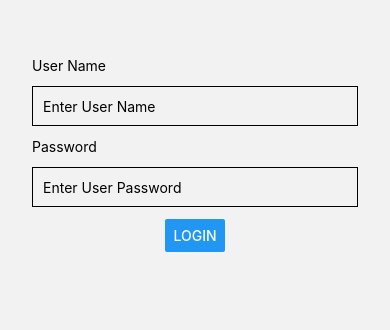
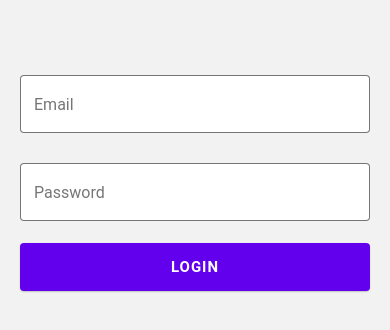
Before and after one commit to vpatidar94/bs-pos-app, a React Native app: screen /login in a window 390 px wide. Shown: the part 138-468 px from the top of the page. Built offline with nearby package versions, Linux system fonts and the light colour scheme.

Commit message:
add login ui and login issue fixed

```diff
--- a/components/HomeScreen.tsx
+++ b/components/HomeScreen.tsx
@@ -1,7 +1,10 @@
 import React, { Component } from "react";
-import { Text, SafeAreaView, StyleSheet, TextInput, Button, View, FlatList, Image } from "react-native";
+import { Text, SafeAreaView, StyleSheet, TextInput, Button, View, FlatList, Image,Dimensions } from "react-native";
 import Card from './Card';
 import { HomeMenuList } from './HomeMenuList'
+
+const windowWidth = Dimensions.get('window').width;
+const windowHeight = Dimensions.get('window').height;
 
 class HomeScreen extends Component {
   constructor(props) {
@@ -75,8 +78,8 @@ const styles = StyleSheet.create({
     color: 'black',
   },
   card: {
-    height: 100,
-    width: 170,
+    height: windowHeight-550,
+    width: windowWidth-190,
     backgroundColor: 'white',
     justifyContent: 'center', //Centered vertically
     alignItems: 'center', // Centered horizontally
--- a/components/LoginScreen.tsx
+++ b/components/LoginScreen.tsx
@@ -1,8 +1,12 @@
 import React, { Component } from "react";
-import { Text, SafeAreaView, ScrollView, StyleSheet, TextInput, Button, View } from "react-native";
+import { Text, SafeAreaView, ScrollView, StyleSheet, TextInput, Button, View, TouchableOpacity } from "react-native";
 import AsyncStorage from '@react-native-async-storage/async-storage';
 import AuthService from '../service/authService';
 import { localDataSet } from '../config/localDataSet';
+import ButtonCustom from '../components/common/Button'
+import TextInputCustom from '../components/common/TextInput'
+import { theme } from '../core/theme'
+import { StackActions } from '@react-navigation/native';
 
 const AuthServiceApi = new AuthService()
 
@@ -19,7 +23,7 @@ class LoginScreen extends Component {
   }
 
   componentDidMount() {
-    let token = this.getData();
+    this.getData();
   }
 
 
@@ -28,14 +32,12 @@ class LoginScreen extends Component {
     try {
       const token = await localDataSet.getLocal('token');
       //const token = await AsyncStorage.getItem('token');
-      console.log("jsonValuejsonValue", token);
       if (token != null) {
         this.props.navigation.navigate('landing');
       } else {
         this.props.navigation.navigate('login');
       }
       // return token != null ? JSON.parse(token) : null;
-      return token;
     } catch (e) {
       // error reading value
     }
@@ -44,6 +46,9 @@ class LoginScreen extends Component {
 
 
   handleValidation = () => {
+    this.setState({
+      errors: {}
+    })
     let errors = {}
     let formIsValid = true
     // Name
@@ -51,9 +56,9 @@ class LoginScreen extends Component {
     // Email
     if (!this.state.userName) {
       formIsValid = false
-      errors['email'] = 'Cannot be empty'
-    }
-    if (typeof this.state.userName !== 'undefined') {
+      errors['email'] = "Email can't be empty"
+    } else {
+      if (this.state.userName) {
         let lastAtPos = this.state.userName.lastIndexOf('@')
         let lastDotPos = this.state.userName.lastIndexOf('.')
         if (!(
@@ -65,13 +70,22 @@ class LoginScreen extends Component {
         )
         ) {
           formIsValid = false
-        errors['email'] = 'Email is not valid'
+          errors['email'] = 'Ooops! We need a valid email address.'
         }
       }
+    }
+
     if (!this.state.userPassword) {
       formIsValid = false
-      errors['password'] = 'Cannot be empty'
+      errors['password'] = "Password can't be empty"
+    } else {
+      console.log("jj", this.state.userPassword.length)
+      if (this.state.userPassword.length < 5) {
+        formIsValid = false
+        errors['password'] = 'Password must be at least 5 characters long'
       }
+    }
+
 
     this.setState({ errors: errors })
     return formIsValid
@@ -96,7 +110,10 @@ class LoginScreen extends Component {
             })
             if (result.body.token) {
               localDataSet.setLocal('token', result.body.token);
-              this.props.navigation.navigate('landing');
+              // this.props.navigation.navigate('landing');
+              this.props.navigation.dispatch(
+                StackActions.replace('landing')
+              );
             }
           } else {
 
@@ -118,7 +135,7 @@ class LoginScreen extends Component {
             paddingHorizontal: 20,
           }}
         >
-          <Text style={styles.label}>User Name</Text>
+          {/* <Text style={styles.label}>User Name</Text>
           <TextInput
             style={styles.input}
             onChangeText={(userName) => this.setState({ userName })}
@@ -147,15 +164,46 @@ class LoginScreen extends Component {
 
           {this.state.alertBox ? <View>
             <Text>{this.state.actionMessage} </Text>
-          </View> : <Text> </Text>}
+          </View> : <Text> </Text>} */}
 
-          {/* <TextInput
-        style={styles.input}
-        onChangeText={onChangeNumber}
-        value={number}
-        placeholder="useless placeholder"
-        keyboardType="numeric"
-      /> */}
+          <TextInputCustom
+            label="Email"
+            returnKeyType="next"
+            value={this.state.userName}
+            onChangeText={(userName) => this.setState({ userName })}
+            error={!!this.state.errors.email}
+            errorText={this.state.errors.email}
+            autoCapitalize="none"
+            autoCompleteType="email"
+            textContentType="emailAddress"
+            keyboardType="email-address"
+          />
+          <TextInputCustom
+            label="Password"
+            returnKeyType="done"
+            value={this.state.userPassword}
+            onChangeText={(userPassword) => this.setState({ userPassword })}
+            error={!!this.state.errors.password}
+            errorText={this.state.errors.password}
+            secureTextEntry
+          />
+          {/* <View style={styles.forgotPassword}>
+            <TouchableOpacity
+              onPress={() => navigation.navigate('ResetPasswordScreen')}
+            >
+              <Text style={styles.forgot}>Forgot your password?</Text>
+            </TouchableOpacity>
+          </View> */}
+          <ButtonCustom mode="contained" onPress={this.loginMe}>
+            Login
+      </ButtonCustom>
+          {/* <View style={styles.row}>
+            <Text>Don’t have an account? </Text>
+            <TouchableOpacity onPress={() => navigation.replace('RegisterScreen')}>
+              <Text style={styles.link}>Sign up</Text>
+            </TouchableOpacity>
+          </View> */}
+
         </ScrollView>
       </SafeAreaView>
     );
@@ -163,29 +211,48 @@ class LoginScreen extends Component {
 }
 
 const styles = StyleSheet.create({
-  input: {
-    height: 40,
-    margin: 12,
-    borderWidth: 1,
-    padding: 10,
+  forgotPassword: {
+    width: '100%',
+    alignItems: 'flex-end',
+    marginBottom: 24,
   },
-  label: {
-    marginLeft: 12,
+  row: {
+    flexDirection: 'row',
+    marginTop: 4,
   },
-  btnView: {
-    width: "100%",
-    alignItems: 'center',
-    justifyContent: 'center',
-    // marginLeft: 12,
-    // marginRight: 12,
-    // padding:20,
+  forgot: {
+    fontSize: 13,
+    color: theme.colors.secondary,
   },
-  btn: {
-    width: "100%",
-    color: 'red',
-    margin: 20,
-    padding: 20
-  }
-});
+  link: {
+    fontWeight: 'bold',
+    color: theme.colors.primary,
+  },
+})
+// const styles = StyleSheet.create({
+//   input: {
+//     height: 40,
+//     margin: 12,
+//     borderWidth: 1,
+//     padding: 10,
+//   },
+//   label: {
+//     marginLeft: 12,
+//   },
+//   btnView: {
+//     width: "100%",
+//     alignItems: 'center',
+//     justifyContent: 'center',
+//     // marginLeft: 12,
+//     // marginRight: 12,
+//     // padding:20,
+//   },
+//   btn: {
+//     width: "100%",
+//     color: 'red',
+//     margin: 20,
+//     padding: 20
+//   }
+// });
 
 export default LoginScreen;
--- /dev/null
+++ b/components/common/Button.jsx
@@ -0,0 +1,32 @@
+import React from 'react'
+import { StyleSheet } from 'react-native'
+import { Button as PaperButton } from 'react-native-paper'
+import { theme } from '../../core/theme'
+
+export default function Button({ mode, style, ...props }) {
+  return (
+    <PaperButton
+      style={[
+        styles.button,
+        mode === 'outlined' && { backgroundColor: theme.colors.surface },
+        style,
+      ]}
+      labelStyle={styles.text}
+      mode={mode}
+      {...props}
+    />
+  )
+}
+
+const styles = StyleSheet.create({
+  button: {
+    width: '100%',
+    marginVertical: 10,
+    paddingVertical: 2,
+  },
+  text: {
+    fontWeight: 'bold',
+    fontSize: 15,
+    lineHeight: 26,
+  },
+})
--- /dev/null
+++ b/components/common/TextInput.tsx
@@ -0,0 +1,43 @@
+
+import React from 'react'
+import { View, StyleSheet, Text } from 'react-native'
+import { TextInput as Input } from 'react-native-paper'
+import { theme } from '../../core/theme'
+
+export default function TextInput({ errorText, description, ...props }) {
+  return (
+    <View style={styles.container}>
+      <Input
+        style={styles.input}
+        selectionColor={theme.colors.primary}
+        underlineColor="transparent"
+        mode="outlined"
+        {...props}
+      />
+      {description && !errorText ? (
+        <Text style={styles.description}>{description}</Text>
+      ) : null}
+      {errorText ? <Text style={styles.error}>{errorText}</Text> : null}
+    </View>
+  )
+}
+
+const styles = StyleSheet.create({
+  container: {
+    width: '100%',
+    marginVertical: 12,
+  },
+  input: {
+    backgroundColor: theme.colors.surface,
+  },
+  description: {
+    fontSize: 13,
+    color: theme.colors.secondary,
+    paddingTop: 8,
+  },
+  error: {
+    fontSize: 13,
+    color: theme.colors.error,
+    paddingTop: 8,
+  },
+})
--- /dev/null
+++ b/core/theme.tsx
@@ -0,0 +1,12 @@
+import { DefaultTheme } from 'react-native-paper'
+
+export const theme = {
+  ...DefaultTheme,
+  colors: {
+    ...DefaultTheme.colors,
+    text: '#000000',
+    primary: '#560CCE',
+    secondary: '#414757',
+    error: '#f13a59',
+  },
+}
--- a/package.json
+++ b/package.json
@@ -24,6 +24,7 @@
     "react-dom": "17.0.2",
     "react-native": "0.68.2",
     "react-native-gesture-handler": "~2.2.1",
+    "react-native-paper": "^4.12.1",
     "react-native-reanimated": "~2.8.0",
     "react-native-safe-area-context": "4.2.4",
     "react-native-screens": "~3.11.1",
```
Also changed, not shown: 2 other files (tests, documents, lock files or other folders). Lines whose indentation alone changed are shown as unchanged.
